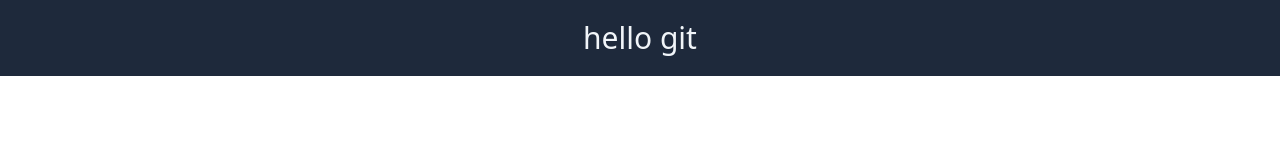
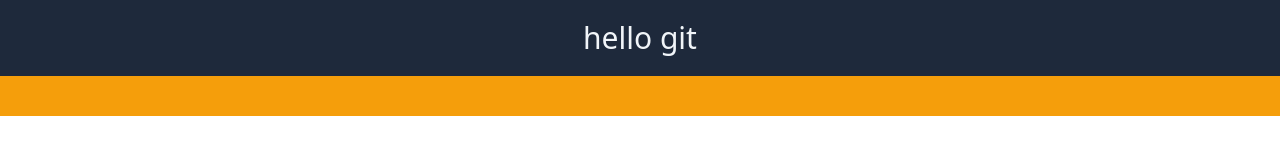
Before and after one commit to IlhamTemirgaliev/ilham, a website: page index.html in a window 1280 px wide. Drawn offline with Linux system fonts and the light colour scheme.

Commit message:
add hello hero

```diff
--- a/index.html
+++ b/index.html
@@ -11,5 +11,6 @@
     <header class="p-5 bg-slate-800 text-slate-100">
       <h1 class="text-center text-3xl">hello git</h1>
     </header>
+    <section class="p-5 bg-amber-500 flex justify-center"></section>
   </body>
 </html>
```
Also changed, not shown: css/output.css.
